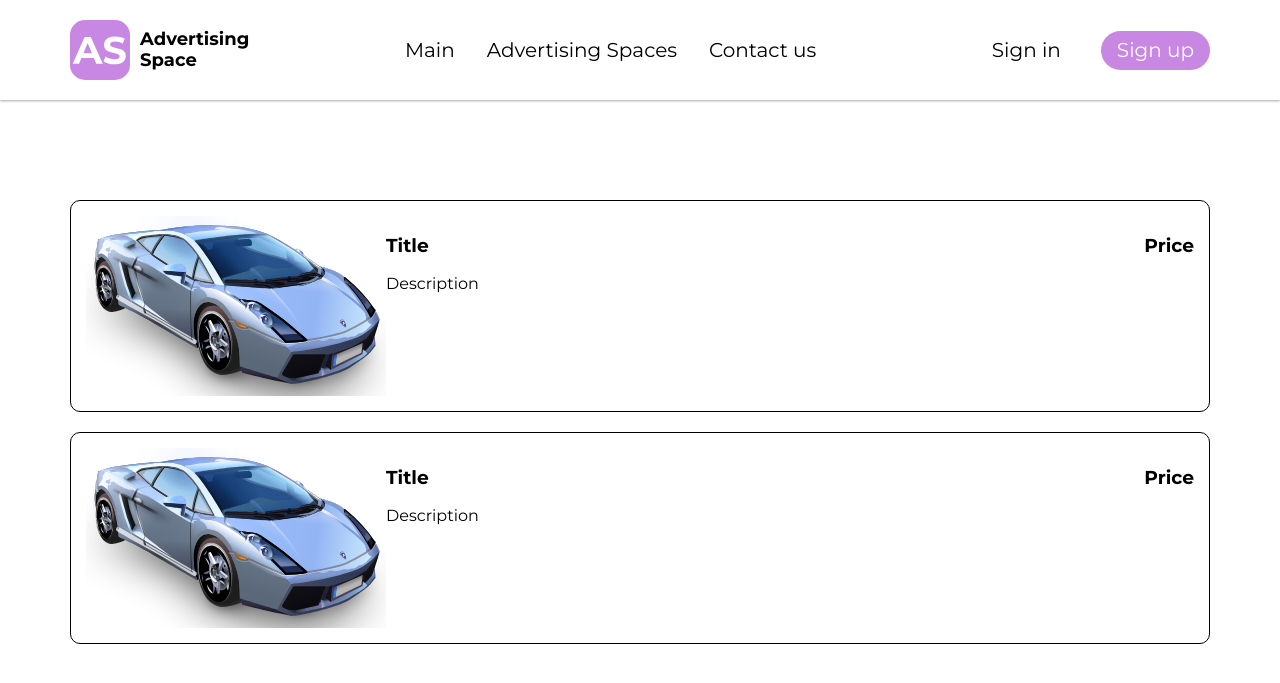
After one commit to Dolphin1311/mysite, a Django app: page /adv-spaces/ in a window 1280 px wide. The commit adds this page. Shown: the top 683 px of the page. Run offline with Django 3.2, Linux system fonts and the light colour scheme.

Commit message:
Commit before push

```diff
--- /dev/null
+++ b/mysite/advertisements/static/advertisements/css/adv-spaces-style.css
@@ -0,0 +1,51 @@
+body{
+    font-family: 'Montserrat', sans-serif;
+    background-color: #fff;
+}
+
+a{
+    text-decoration: none;
+    color: #333333;
+}
+
+.wrapper{
+    width: 1140px;
+    margin: 0 auto;
+    position: relative;
+}
+
+.catalog{
+    margin-top: 100px;
+}
+
+.catalog-item{
+    padding: 15px;
+    display: flex;
+    border-radius: 10px;
+    border: 1px solid black;
+    margin-bottom: 20px;
+}
+
+.catalog-item-link span{
+    /* making div clickable for other links in div -> z-index > 1 */
+    position:absolute;
+    width:100%;
+    height:100%;
+    top:0;
+    left: 0;
+
+    z-index: 1;
+}
+
+.catalog-item-right{
+    flex: 1 1 auto;
+}
+
+.catalog-item-right-head{
+    display: flex;
+    justify-content: space-between;
+}
+
+.catalog-item-right p{
+    margin-top: 0;
+}
--- /dev/null
+++ b/mysite/advertisements/templates/advertisements/advertising-spaces.html
@@ -0,0 +1,42 @@
+{% extends 'base.html' %}
+{% load static %}
+{% load generic_tags %}
+
+{% block css %}
+<link rel="stylesheet" href="{% static 'advertisements/css/adv-spaces-style.css' %}"/>
+{% endblock %}
+
+{% block header %}
+{% show_header user %}
+{% endblock %}
+
+{% block content %}
+<div class="catalog">
+    <div class="wrapper">
+        <div class="catalog-items">
+            <div class="catalog-item">
+                <a href="" class="catalog-item-link"><span></span></a>
+                <img src="{% static 'advertisements/image/car.svg' %}" alt="car">
+                <div class="catalog-item-right">
+                    <div class="catalog-item-right-head">
+                        <h3>Title</h3>
+                        <h3>Price</h3>
+                    </div>
+                    <p>Description</p>
+                </div>
+            </div>
+        </div>
+        <div class="catalog-item">
+            <a href="" class="catalog-item-link"><span></span></a>
+            <img src="{% static 'advertisements/image/car.svg' %}" alt="car">
+            <div class="catalog-item-right">
+                <div class="catalog-item-right-head">
+                    <h3>Title</h3>
+                    <h3>Price</h3>
+                </div>
+                <p>Description</p>
+            </div>
+        </div>
+    </div>
+</div>
+{% endblock %}
--- a/mysite/advertisements/urls.py
+++ b/mysite/advertisements/urls.py
@@ -1,8 +1,9 @@
 from django.urls import path
-from .views import HomeView, AddAdv
+from .views import HomeView, AddAdv, AdvSpacesView
 
 
 urlpatterns = [
     path('', HomeView.as_view(), name='home'),
+    path('adv-spaces/', AdvSpacesView.as_view(), name='adv_spaces'),
     path('add-adv/', AddAdv.as_view())
 ]
--- a/mysite/advertisements/utils.py
+++ b/mysite/advertisements/utils.py
@@ -5,7 +5,5 @@ class DataMixin:
     @staticmethod
     def get_user_context(**kwargs):
         context = kwargs
-        adv_types = AdvertisingSpaceType.objects.all()
-        context['adv_types'] = adv_types
 
         return context
--- a/mysite/advertisements/views.py
+++ b/mysite/advertisements/views.py
@@ -1,8 +1,7 @@
-from django.views.generic import CreateView, TemplateView
-
-
+from django.views.generic import CreateView, TemplateView, ListView
 from .utils import DataMixin
 from .forms import AdvertisingSpaceForm
+from .models import AdvertisingSpace
 
 
 class HomeView(DataMixin, TemplateView):
@@ -17,6 +16,21 @@ class HomeView(DataMixin, TemplateView):
         return context | my_context
 
 
+class AdvSpacesView(ListView, DataMixin):
+    template_name = 'advertisements/advertising-spaces.html'
+    model = AdvertisingSpace
+    context_object_name = 'adv_spaces'
+
+    def get_context_data(self, *, object_list=None, **kwargs):
+        context = super().get_context_data(**kwargs)
+        my_context = self.get_user_context(title='Advertising Spaces')
+
+        return context | my_context
+
+    def get_queryset(self):
+        return AdvertisingSpace.objects.filter(is_published=True)
+
+
 class AddAdv(CreateView):
     form_class = AdvertisingSpaceForm
     template_name = 'advertisements/add_adv.html'
```
Also changed, not shown: mysite/advertisements/templates/advertisements/index.html (+31 -16 lines).
